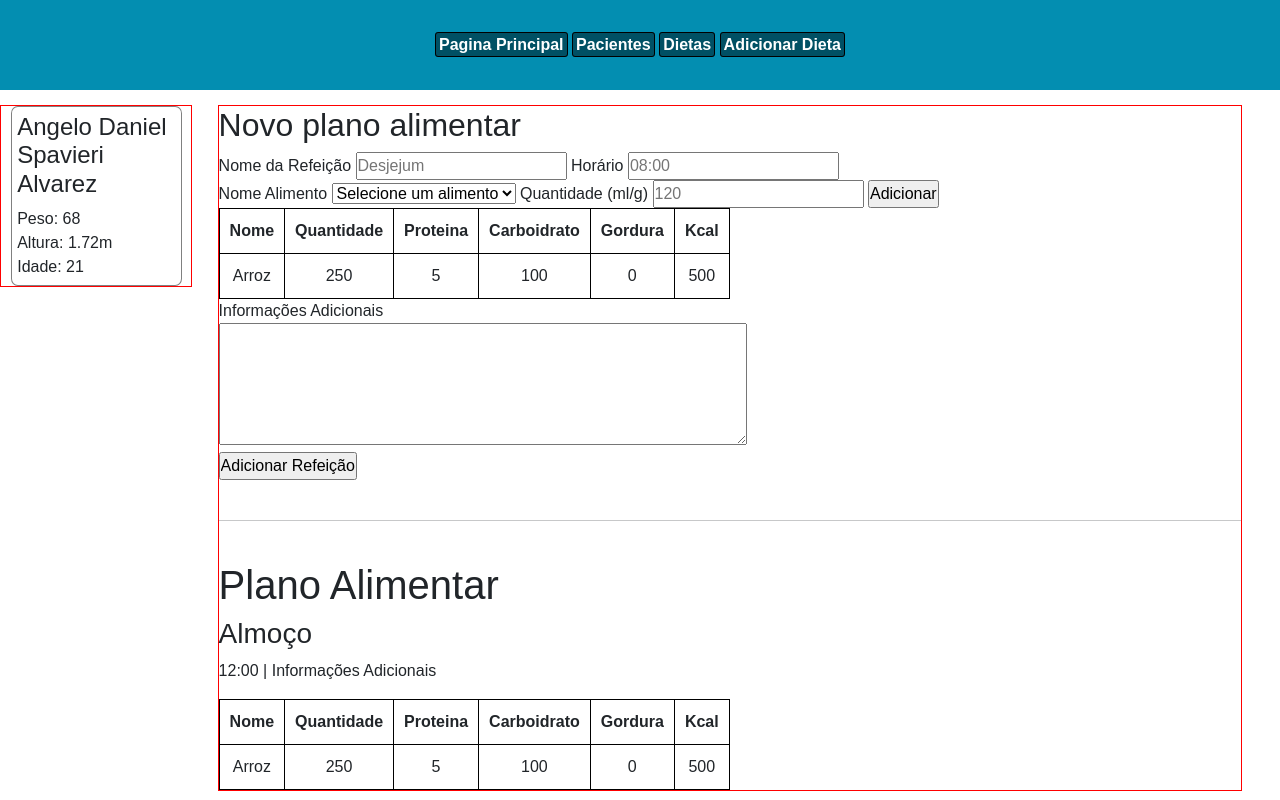
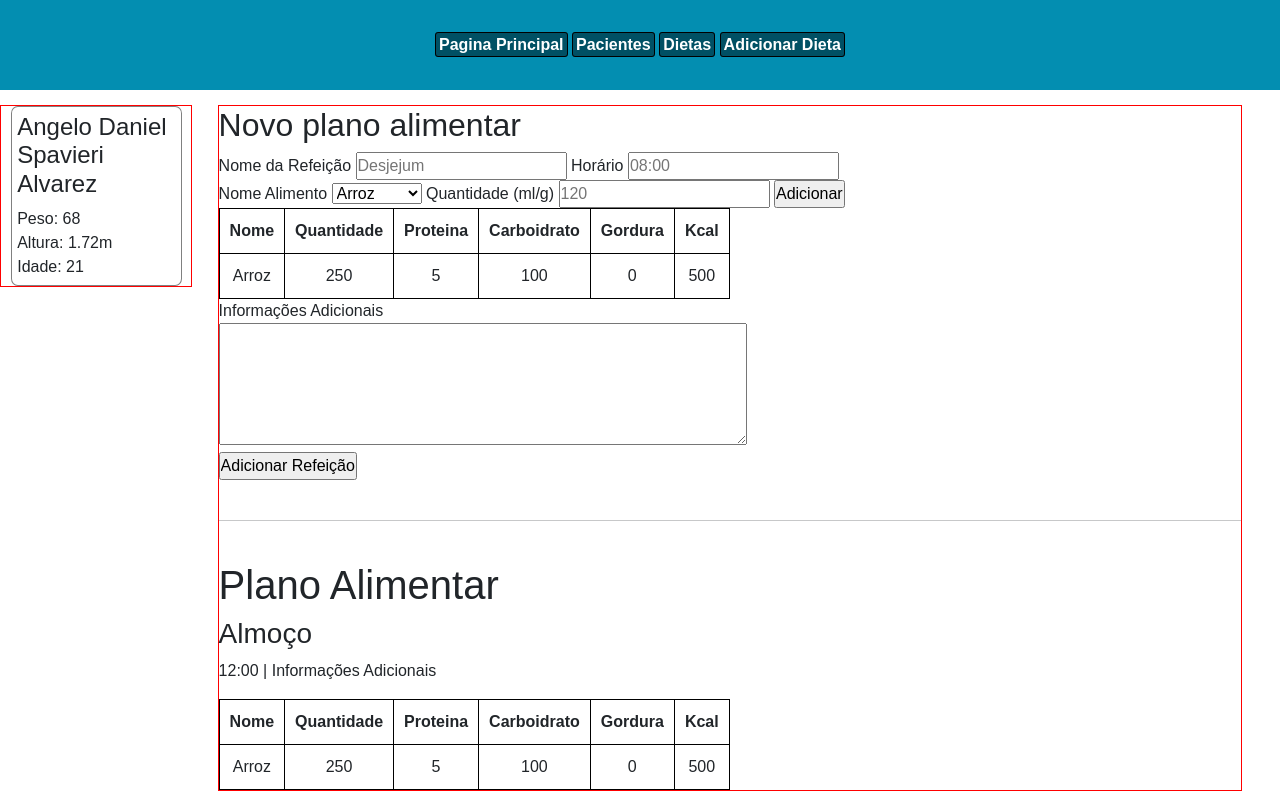
Before and after one commit to AngeloDSAlvarez/web-nutri, a PHP site: page /adicionar-dieta.php in a window 1280 px wide. Run offline with PHP 8.4, Linux system fonts and the light colour scheme.

Commit message:
adicionado funcionalidade para aparecer os alimentos do JSON de alimentos dentro do SELECT do form

```diff
--- a/adicionar-dieta.php
+++ b/adicionar-dieta.php
@@ -36,14 +36,26 @@
                             informação pega pelo JSON carregado quando inicia a página.
                         -->
                     Nome Alimento
-                    <select> <!-- SELECT com os alimentos pego do JSON -->
+                    <select id="select-alimentos"> <!-- SELECT com os alimentos pego do JSON -->
 
-                        <option>Selecione um alimento</option>
-                        <option value="arroz">Arroz</option>
-                        <option value="feijao">Feijão</option>
-                        <option value="acem">Acem</option>
-                        <option value="sassami">Sassami</option>
                     </select>
+                    <!-- SCRIPT JS para adicionar os alimentos do JSON dentro das options -->
+                    <script>
+                        //usa o querySelector para pegar o select dos alimentos
+                        let selectAlimentos = document.querySelector("#select-alimentos");
+                        //pega o JSON de alimentos e transforma a resposta em "response"
+                        fetch("./jsons/alimentos.json").then((response) => {
+                            //converte a resposta em JSON e após for convertido (.then) possuo os "alimentos"
+                            response.json().then((alimentos) =>{
+                                //map pelo JSON de alimentos para percorrer por todos
+                                alimentos.map((alimento) => {
+                                    //innerHTML no "selectAlimentos" para inserir os alimentos no select
+                                    selectAlimentos.innerHTML += `<option value="${alimento.id_alimento}"> ${alimento.nome_alimento} </option>`;
+                                })
+                            })
+                        })
+                    </script>
+
                 </label>
 
                 <label> <!-- Quantidade em ml/g -->
--- a/info-add-dieta.php
+++ b/info-add-dieta.php
@@ -12,6 +12,7 @@
 
     $arrayAlimentos = array();
 
+    //passa o resultado para o array
     while($row = mysqli_fetch_assoc($resultado)){
         $arrayAlimentos[] = $row;
     }
--- a/jsons/alimentos.json
+++ b/jsons/alimentos.json
@@ -1 +1 @@
-[{"id_alimento":"12","nome_alimento":"Arroz","tipo_medida":"gramas","quantidade":"100"},{"id_alimento":"13","nome_alimento":"Feij\u00e3o","tipo_medida":"gramas","quantidade":"100"},{"id_alimento":"14","nome_alimento":"Frango","tipo_medida":"gramas","quantidade":"100"},{"id_alimento":"15","nome_alimento":"Batata","tipo_medida":"gramas","quantidade":"100"},{"id_alimento":"16","nome_alimento":"Cenoura","tipo_medida":"gramas","quantidade":"100"},{"id_alimento":"17","nome_alimento":"Ma\u00e7\u00e3","tipo_medida":"unidade","quantidade":"3"},{"id_alimento":"18","nome_alimento":"P\u00e3o","tipo_medida":"fatia","quantidade":"4"},{"id_alimento":"19","nome_alimento":"Leite","tipo_medida":"ml","quantidade":"250"},{"id_alimento":"20","nome_alimento":"Espinafre","tipo_medida":"gramas","quantidade":"60"},{"id_alimento":"21","nome_alimento":"Salm\u00e3o","tipo_medida":"gramas","quantidade":"180"},{"id_alimento":"22","nome_alimento":"Abacaxi","tipo_medida":"fatia","quantidade":"6"}]
+[{"id_alimento":"12","nome_alimento":"Arroz","tipo_medida":"gramas","quantidade":"100"},{"id_alimento":"13","nome_alimento":"Feij\u00e3o","tipo_medida":"gramas","quantidade":"100"},{"id_alimento":"14","nome_alimento":"Frango","tipo_medida":"gramas","quantidade":"100"},{"id_alimento":"15","nome_alimento":"Batata","tipo_medida":"gramas","quantidade":"100"},{"id_alimento":"16","nome_alimento":"Cenoura","tipo_medida":"gramas","quantidade":"100"},{"id_alimento":"17","nome_alimento":"Ma\u00e7\u00e3","tipo_medida":"unidade","quantidade":"3"},{"id_alimento":"18","nome_alimento":"P\u00e3o","tipo_medida":"fatia","quantidade":"4"},{"id_alimento":"19","nome_alimento":"Leite","tipo_medida":"ml","quantidade":"250"},{"id_alimento":"20","nome_alimento":"Espinafre","tipo_medida":"gramas","quantidade":"60"},{"id_alimento":"21","nome_alimento":"Salm\u00e3o","tipo_medida":"gramas","quantidade":"180"},{"id_alimento":"22","nome_alimento":"Abacaxi","tipo_medida":"fatia","quantidade":"6"},{"id_alimento":"23","nome_alimento":"Sassami","tipo_medida":"gramas","quantidade":"100"}]
```
